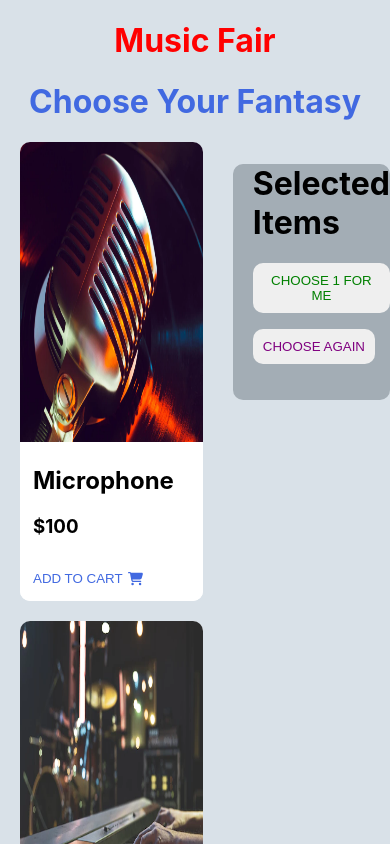
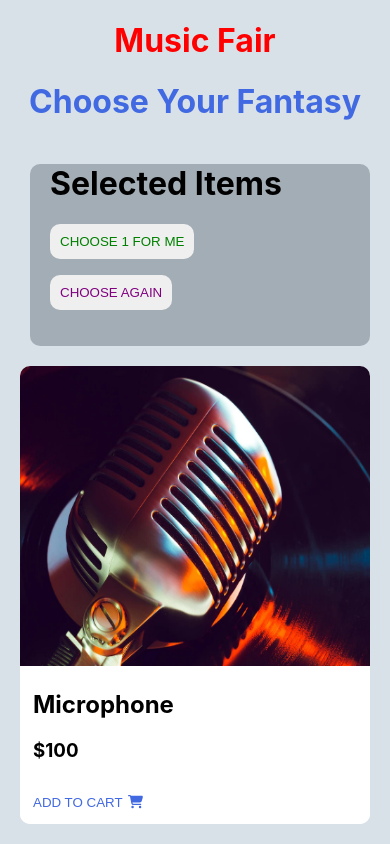
Before and after one commit to sakibit17043/react-simple-music-fair, a React (Create React App) app: page / in a window 390 px wide. Shown: the top 844 px of the page. Built offline with nearby package versions, Linux system fonts and the light colour scheme.

Commit message:
mobile responsive done

```diff
--- a/src/components/CartButton/CartButton.css
+++ b/src/components/CartButton/CartButton.css
@@ -4,3 +4,6 @@
     border-radius: 10px;
 
 }
+.cart-button:hover{
+    background-color: rgb(153, 207, 243);
+}
--- a/src/components/Shop/Shop.css
+++ b/src/components/Shop/Shop.css
@@ -21,7 +21,16 @@
     top:0px;
 }
 @media screen and (max-width:768px){
+    .shop-container{
+        display: flex;
+        flex-direction: column-reverse;
+        gap: 20px;
+        margin-right: 20px;
+
+
+    }
     .product-container{
         grid-template-columns: 1fr;
     }
+
 }
--- a/src/components/Shop/Shop.js
+++ b/src/components/Shop/Shop.js
@@ -26,10 +26,13 @@ const Shop = () => {
     const handleAddToCart = (productDetails) =>{
         // if(cartNameincludes(productDetails)){
         // cartName.push(name);
+        const existItem = cartName.find(item => item.key===productDetails.key);
+        if(!existItem){
         productDetails.index=cartName.length;
       const  newCartName = [...cartName,productDetails];
         setCartName(newCartName);
         console.log(productDetails)
+        }
         // }
 
 
```
